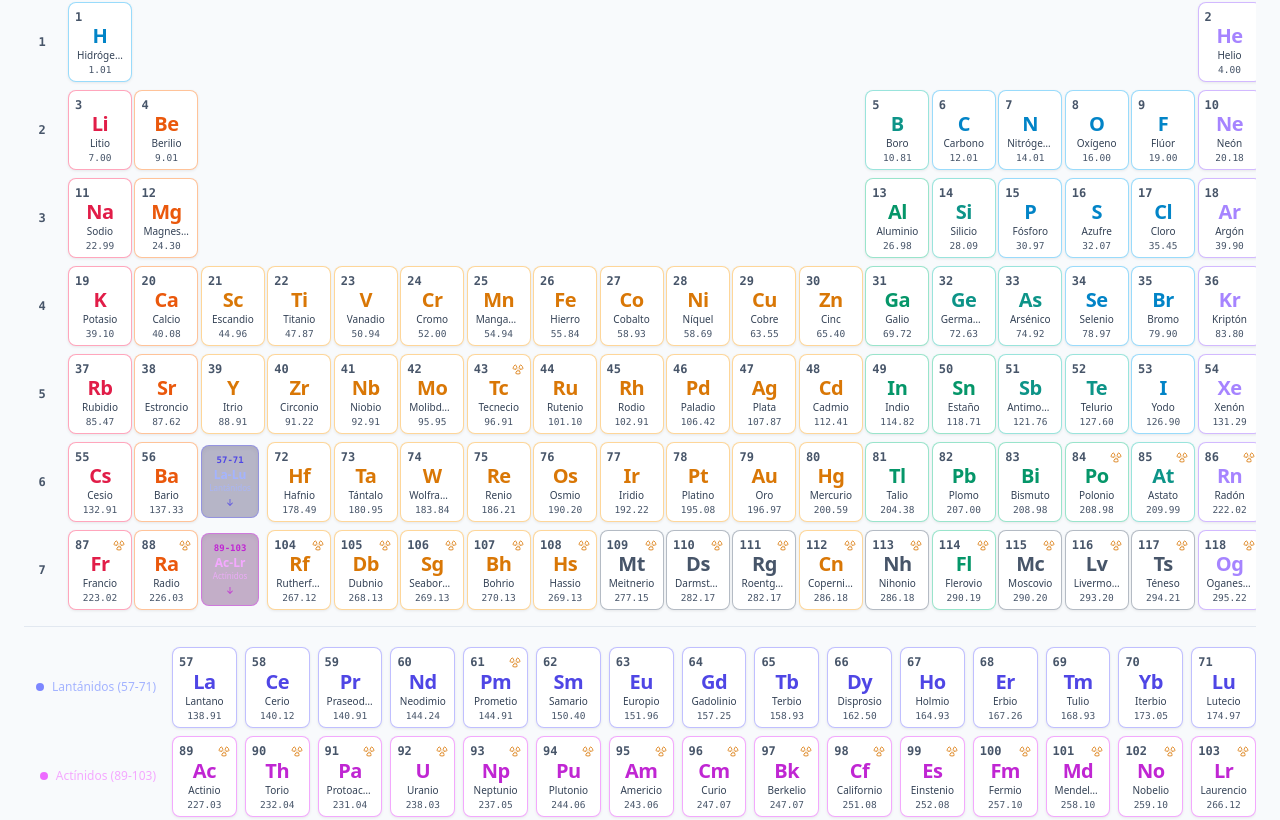
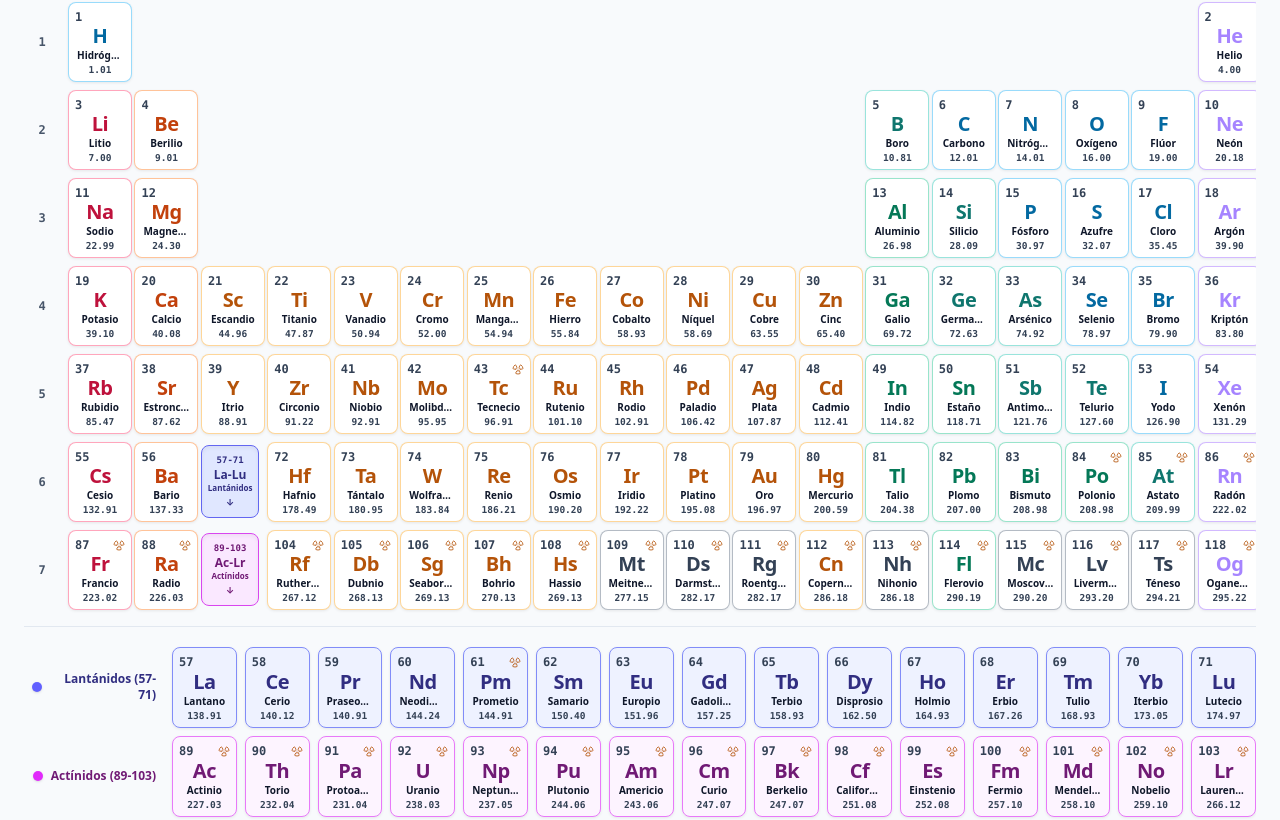
Before and after one commit to Jangelmqza/XTableLab, a React (Vite) app: page / in a window 1280 px wide. Shown: the part 360-1180 px from the top of the page. Built offline with nearby package versions, Linux system fonts and the light colour scheme.

Commit message:
fix: enhance text contrast for lanthanides and actinides in light theme mode

```diff
--- a/src/components/PeriodicTable/PeriodicGrid.tsx
+++ b/src/components/PeriodicTable/PeriodicGrid.tsx
@@ -329,11 +329,11 @@ export const PeriodicGrid: React.FC<PeriodicGridProps> = ({
           {renderCell(55)} {/* Cs */}
           {renderCell(56)} {/* Ba */}
           {/* Lanthanide Anchor */}
-          <div className="flex flex-col items-center justify-center p-1 rounded-lg border border-indigo-500/40 bg-indigo-950/30 text-indigo-300 aspect-[4/5] text-center shadow-inner">
+          <div className="flex flex-col items-center justify-center p-1 rounded-lg border border-indigo-500/50 bg-indigo-950/30 aspect-[4/5] text-center shadow-inner transition-colors">
             <span className="text-[9px] font-mono font-bold text-indigo-400">57-71</span>
-            <span className="text-[10px] sm:text-xs font-bold leading-tight">La-Lu</span>
-            <span className="text-[8px] text-indigo-300/80">Lantánidos</span>
-            <span className="text-[9px] text-indigo-400 mt-0.5">↓</span>
+            <span className="text-[10px] sm:text-xs font-black leading-tight text-indigo-300">La-Lu</span>
+            <span className="text-[8px] font-bold text-indigo-300">Lantánidos</span>
+            <span className="text-[9px] font-bold text-indigo-400 mt-0.5">↓</span>
           </div>
           {renderCell(72)} {/* Hf */}
           {renderCell(73)} {/* Ta */}
@@ -356,11 +356,11 @@ export const PeriodicGrid: React.FC<PeriodicGridProps> = ({
           {renderCell(87)} {/* Fr */}
           {renderCell(88)} {/* Ra */}
           {/* Actinide Anchor */}
-          <div className="flex flex-col items-center justify-center p-1 rounded-lg border border-fuchsia-500/40 bg-fuchsia-950/30 text-fuchsia-300 aspect-[4/5] text-center shadow-inner">
+          <div className="flex flex-col items-center justify-center p-1 rounded-lg border border-fuchsia-500/50 bg-fuchsia-950/30 aspect-[4/5] text-center shadow-inner transition-colors">
             <span className="text-[9px] font-mono font-bold text-fuchsia-400">89-103</span>
-            <span className="text-[10px] sm:text-xs font-bold leading-tight">Ac-Lr</span>
-            <span className="text-[8px] text-fuchsia-300/80">Actínidos</span>
-            <span className="text-[9px] text-fuchsia-400 mt-0.5">↓</span>
+            <span className="text-[10px] sm:text-xs font-black leading-tight text-fuchsia-300">Ac-Lr</span>
+            <span className="text-[8px] font-bold text-fuchsia-300">Actínidos</span>
+            <span className="text-[9px] font-bold text-fuchsia-400 mt-0.5">↓</span>
           </div>
           {renderCell(104)} {/* Rf */}
           {renderCell(105)} {/* Db */}
@@ -384,8 +384,8 @@ export const PeriodicGrid: React.FC<PeriodicGridProps> = ({
           {/* Lanthanides row: 57 to 71 */}
           <div className="grid grid-cols-[140px_repeat(15,_minmax(0,_1fr))] gap-1.5 sm:gap-2 items-center">
             <div className="flex items-center gap-2 px-2 text-right justify-end">
-              <span className="w-2 h-2 rounded-full bg-indigo-400"></span>
-              <span className="text-xs font-medium text-indigo-300">Lantánidos (57-71)</span>
+              <span className="w-2.5 h-2.5 rounded-full bg-indigo-500 shadow-sm"></span>
+              <span className="text-xs font-bold text-indigo-400">Lantánidos (57-71)</span>
             </div>
             {Array.from({ length: 15 }, (_, i) => 57 + i).map((z) => renderCell(z))}
           </div>
@@ -393,8 +393,8 @@ export const PeriodicGrid: React.FC<PeriodicGridProps> = ({
           {/* Actinides row: 89 to 103 */}
           <div className="grid grid-cols-[140px_repeat(15,_minmax(0,_1fr))] gap-1.5 sm:gap-2 items-center">
             <div className="flex items-center gap-2 px-2 text-right justify-end">
-              <span className="w-2 h-2 rounded-full bg-fuchsia-400"></span>
-              <span className="text-xs font-medium text-fuchsia-300">Actínidos (89-103)</span>
+              <span className="w-2.5 h-2.5 rounded-full bg-fuchsia-500 shadow-sm"></span>
+              <span className="text-xs font-bold text-fuchsia-400">Actínidos (89-103)</span>
             </div>
             {Array.from({ length: 15 }, (_, i) => 89 + i).map((z) => renderCell(z))}
           </div>
--- a/src/index.css
+++ b/src/index.css
@@ -200,11 +200,13 @@ html.light .element-cell:hover {
 }
 
 html.light .element-cell .text-slate-400 {
-  color: #475569;
+  color: #334155 !important;
+  font-weight: 700;
 }
 
 html.light .element-cell .text-slate-300 {
-  color: #334155;
+  color: #0f172a !important;
+  font-weight: 600;
 }
 
 html.light .ring-offset-slate-950 {
@@ -212,16 +214,53 @@ html.light .ring-offset-slate-950 {
 }
 
 /* Category & Block Colors High-Contrast Tuning for Light Mode */
-html.light .text-sky-400 { color: #0284c7; }
-html.light .text-purple-400 { color: #7e22ce; }
-html.light .text-rose-400 { color: #e11d48; }
-html.light .text-orange-400 { color: #ea580c; }
-html.light .text-teal-400 { color: #0d9488; }
-html.light .text-emerald-400 { color: #059669; }
-html.light .text-blue-400 { color: #2563eb; }
-html.light .text-indigo-400 { color: #4f46e5; }
-html.light .text-fuchsia-400 { color: #c026d3; }
-html.light .text-amber-400 { color: #d97706; }
+html.light .text-sky-400 { color: #0369a1 !important; }
+html.light .text-purple-400 { color: #6b21a8 !important; }
+html.light .text-rose-400 { color: #be123c !important; }
+html.light .text-orange-400 { color: #c2410c !important; }
+html.light .text-teal-400 { color: #0f766e !important; }
+html.light .text-emerald-400 { color: #047857 !important; }
+html.light .text-blue-400 { color: #1d4ed8 !important; }
+html.light .text-amber-400 { color: #b45309 !important; }
+
+/* Lantánidos y Actínidos - Máximo contraste de letras en Modo Claro */
+html.light .text-indigo-300,
+html.light .text-indigo-400,
+html.light [class*="text-indigo-300"],
+html.light [class*="text-indigo-400"] {
+  color: #312e81 !important; /* Indigo 900 oscuro y muy nítido */
+}
+
+html.light .text-fuchsia-300,
+html.light .text-fuchsia-400,
+html.light [class*="text-fuchsia-300"],
+html.light [class*="text-fuchsia-400"] {
+  color: #701a75 !important; /* Fuchsia 900 oscuro y muy nítido */
+}
+
+/* Cajas ancla e informativas de Lantánidos y Actínidos en Modo Claro */
+html.light .bg-indigo-950\/30 {
+  background-color: #e0e7ff !important; /* indigo-100 */
+  border-color: #6366f1 !important;
+}
+
+html.light .bg-fuchsia-950\/30 {
+  background-color: #fae8ff !important; /* fuchsia-100 */
+  border-color: #d946ef !important;
+}
+
+/* Celdas de Lantánidos y Actínidos en Modo Claro */
+html.light .element-cell.bg-indigo-500\/20,
+html.light .bg-indigo-500\/20 {
+  background-color: #eef2ff !important; /* indigo-50 */
+  border-color: #818cf8 !important;
+}
+
+html.light .element-cell.bg-fuchsia-500\/20,
+html.light .bg-fuchsia-500\/20 {
+  background-color: #fdf4ff !important; /* fuchsia-50 */
+  border-color: #e879f9 !important;
+}
 
 /* Modals Backdrop in Light Mode */
 html.light .fixed.inset-0.bg-slate-950\/85,
```
